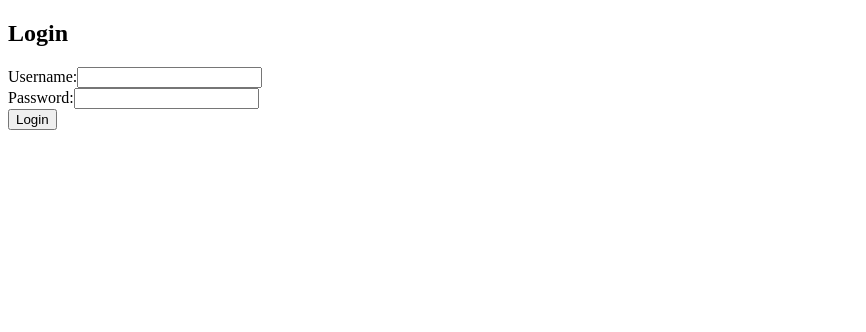
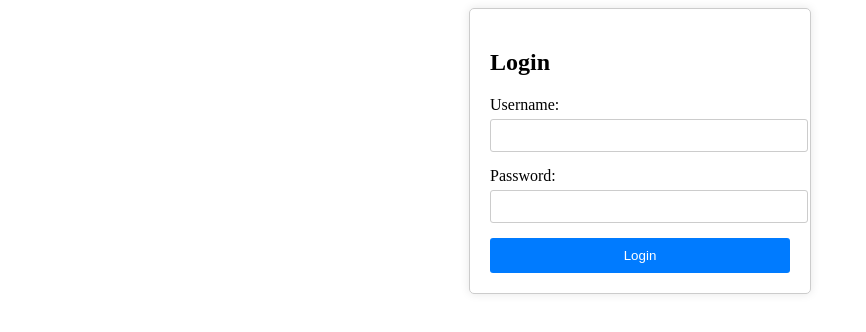
Before and after one commit to DiasEllen26/web-rotafacil, a React (Vite) app: page /login in a window 1280 px wide. Shown: the top 332 px of the page, without its empty margins (0-866 px from the left). Built offline with nearby package versions, Linux system fonts and the light colour scheme.

Commit message:
Implementado a estilizaçao da tela de login

```diff
--- a/src/pages/Login.tsx
+++ b/src/pages/Login.tsx
@@ -1,4 +1,53 @@
 import React, { useState } from 'react';
+import styled from 'styled-components';
+
+// Estilos utilizando styled-components
+const LoginContainer = styled.div`
+    max-width: 300px;
+    margin: 0 auto;
+    padding: 20px;
+    border: 1px solid #ccc;
+    border-radius: 5px;
+    box-shadow: 0 0 10px rgba(0, 0, 0, 0.1);
+`;
+
+const Form = styled.form`
+    display: flex;
+    flex-direction: column;
+
+    div {
+        margin-bottom: 15px;
+
+        label {
+            margin-bottom: 5px;
+            display: block;
+        }
+
+        input {
+            padding: 8px;
+            border-radius: 3px;
+            border: 1px solid #ccc;
+            width: 100%;
+        }
+    }
+
+    button {
+        padding: 10px;
+        border: none;
+        border-radius: 3px;
+        background-color: #007bff;
+        color: white;
+        cursor: pointer;
+        transition: background-color 0.3s;
+
+        &:hover {
+            background-color: #0056b3;
+        }
+    }
+`;
+
+
+
 
 export function Login() {
     const [username, setUsername] = useState('');
@@ -20,8 +69,9 @@ export function Login() {
 
     return (
         <div>
+            <LoginContainer>
                 <h2>Login</h2>
-            <form>
+                <Form>
                     <div>
                         <label htmlFor="username">Username:</label>
                         <input
@@ -43,7 +93,8 @@ export function Login() {
                     <button type="button" onClick={handleLogin}>
                         Login
                     </button>
-            </form>
+                </Form>
+            </LoginContainer>
         </div>
     );
 }
```
Lines whose indentation alone changed are shown as unchanged.
